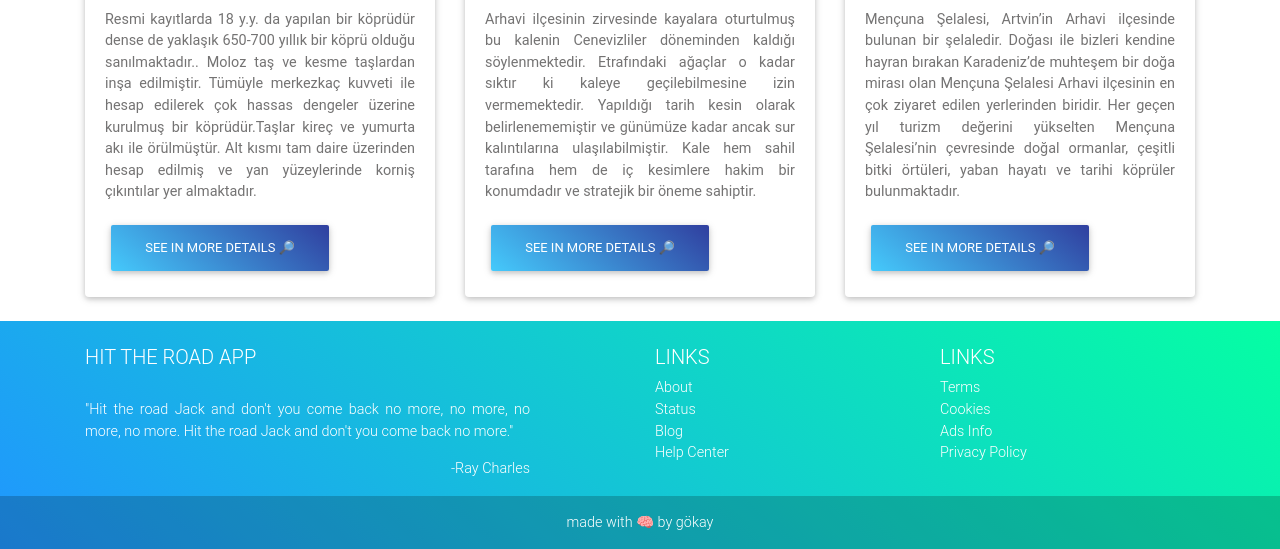
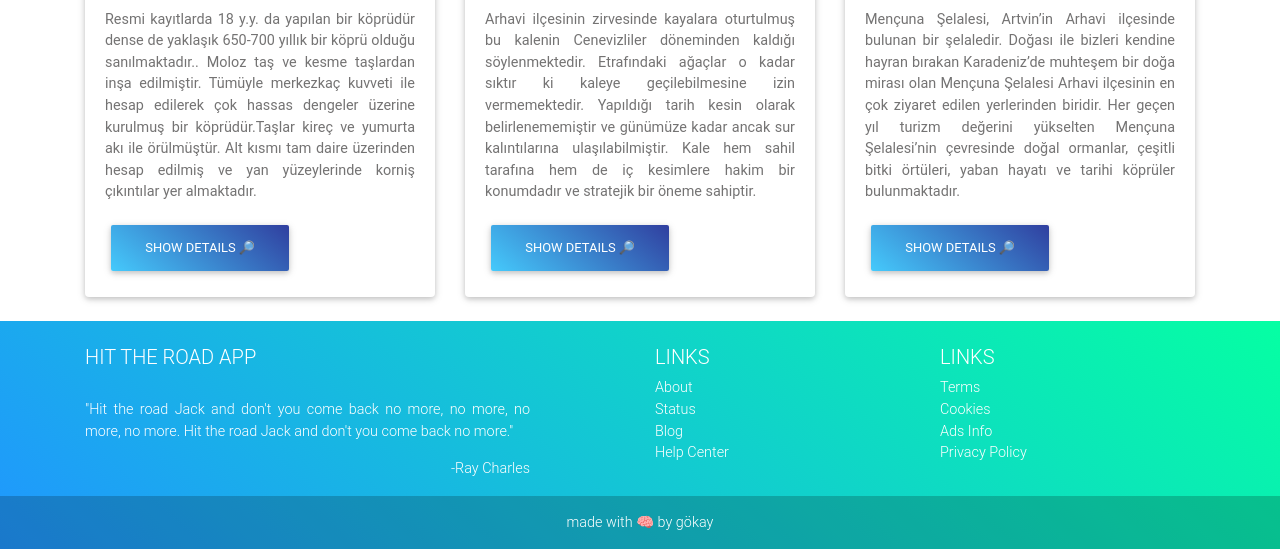
Before and after one commit to gokayyilmaz/hittheroad-app, a plain HTML site: page index.html in a window 1280 px wide. Shown: the part 921-1470 px from the top of the page. Drawn offline with nearby package versions, Linux system fonts and the light colour scheme.

Commit message:
Add files via upload

```diff
--- a/index.html
+++ b/index.html
@@ -144,7 +144,7 @@
               <p class="card-text text-justify">Resmi kayıtlarda 18 y.y. da yapılan bir köprüdür dense de yaklaşık 650-700 yıllık bir köprü olduğu sanılmaktadır.. Moloz taş ve kesme taşlardan inşa edilmiştir. Tümüyle merkezkaç kuvveti ile hesap
                 edilerek çok hassas dengeler üzerine kurulmuş bir köprüdür.Taşlar kireç ve yumurta akı ile örülmüştür. Alt kısmı tam daire üzerinden hesap edilmiş ve yan yüzeylerinde korniş çıkıntılar yer almaktadır.</p>
               <!-- Button -->
-              <a href="#" class="btn blue-gradient">See In More Details 🔎</a>
+              <a href="#" class="btn blue-gradient">Show Details 🔎</a>
 
             </div>
 
@@ -178,7 +178,7 @@
               <p class="card-text text-justify">Arhavi ilçesinin zirvesinde kayalara oturtulmuş bu kalenin Cenevizliler döneminden kaldığı söylenmektedir. Etrafındaki ağaçlar o kadar sıktır ki kaleye geçilebilmesine izin vermemektedir. Yapıldığı
                 tarih kesin olarak belirlenememiştir ve günümüze kadar ancak sur kalıntılarına ulaşılabilmiştir. Kale hem sahil tarafına hem de iç kesimlere hakim bir konumdadır ve stratejik bir öneme sahiptir.</p>
               <!-- Button -->
-              <a href="#" class="btn blue-gradient">See In More Details 🔎</a>
+              <a href="#" class="btn blue-gradient">Show Details 🔎</a>
 
             </div>
 
@@ -212,7 +212,7 @@
               <p class="card-text text-justify">Mençuna Şelalesi, Artvin’in Arhavi ilçesinde bulunan bir şelaledir. Doğası ile bizleri kendine hayran bırakan Karadeniz’de muhteşem bir doğa mirası olan Mençuna Şelalesi Arhavi ilçesinin en çok ziyaret
                 edilen yerlerinden biridir. Her geçen yıl turizm değerini yükselten Mençuna Şelalesi’nin çevresinde doğal ormanlar, çeşitli bitki örtüleri, yaban hayatı ve tarihi köprüler bulunmaktadır.</p>
               <!-- Button -->
-              <a href="#" class="btn blue-gradient">See In More Details 🔎</a>
+              <a href="#" class="btn blue-gradient">Show Details 🔎</a>
 
             </div>
 
```
